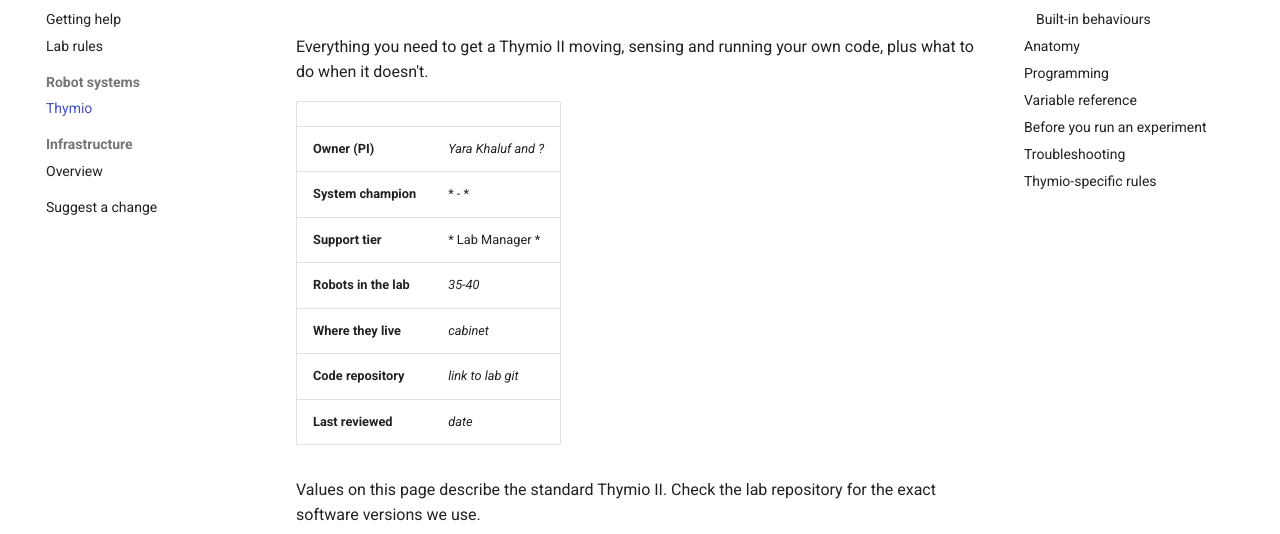
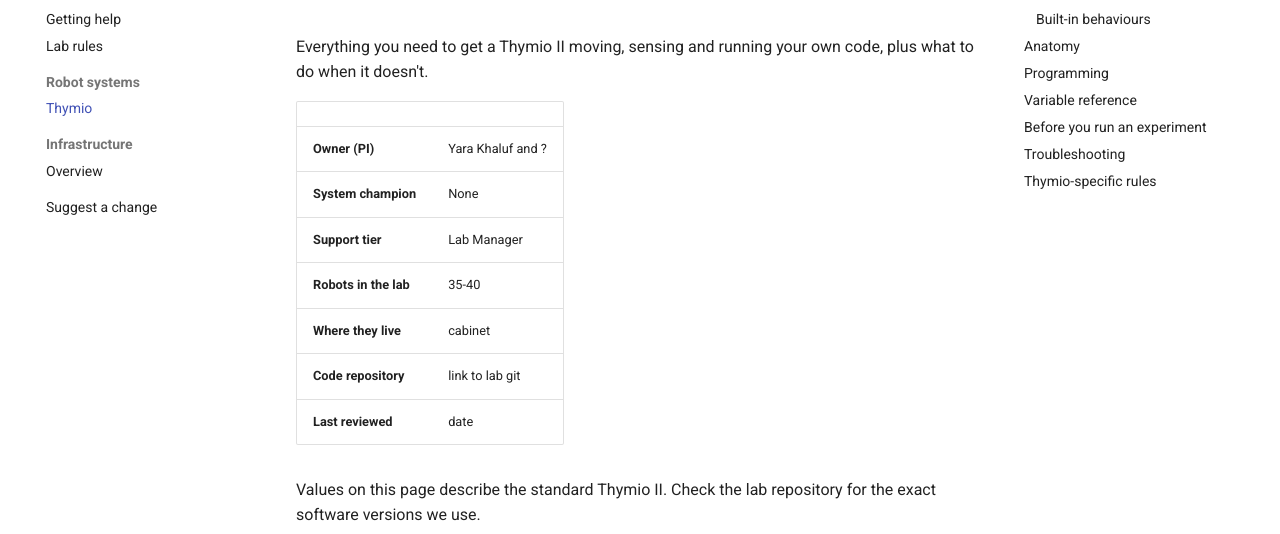
Before and after one commit to bio-robotics-lab-SR/lab-docs, an MkDocs documentation site: the page built from docs/systems/thymio.md, in a window 1280 px wide and 900 px high. Shown: the part 146-680 px from the top of the window. Built offline with MkDocs 1.6.1 and Material for MkDocs 9.7.7, drawn with Linux system fonts in a browser that asks for light colours.

Commit message:
Update thymio.md

```diff
--- a/docs/systems/thymio.md
+++ b/docs/systems/thymio.md
@@ -4,13 +4,13 @@ Everything you need to get a Thymio II moving, sensing and running your own code
 
 | | |
 |---|---|
-| **Owner (PI)** | *Yara Khaluf and ?* |
-| **System champion** | * - * |
-| **Support tier** | * Lab Manager * |
-| **Robots in the lab** | *35-40* |
-| **Where they live** | *cabinet* |
-| **Code repository** | *link to lab git* |
-| **Last reviewed** | *date* |
+| **Owner (PI)** | Yara Khaluf and ? |
+| **System champion** |  None |
+| **Support tier** |  Lab Manager  |
+| **Robots in the lab** | 35-40 |
+| **Where they live** | cabinet |
+| **Code repository** | link to lab git |
+| **Last reviewed** | date |
 
 Values on this page describe the standard Thymio II. Check the lab repository for the exact software versions we use.
 
```
